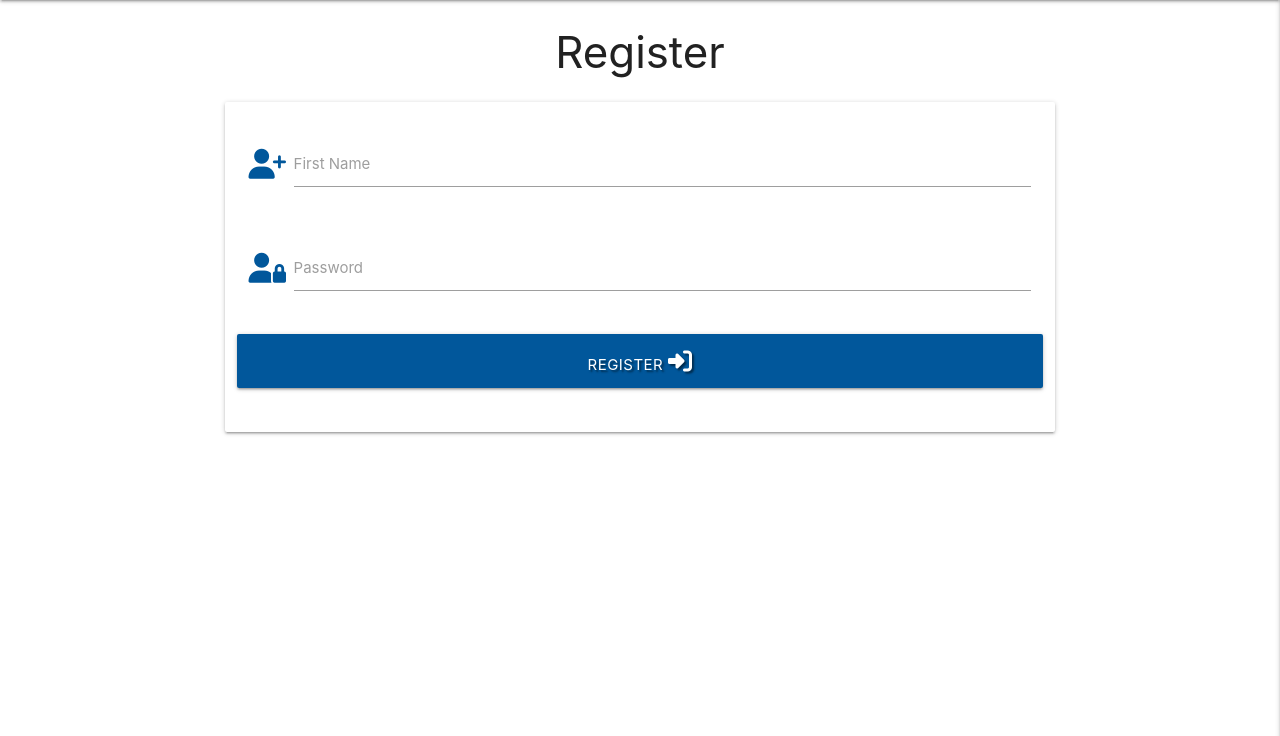
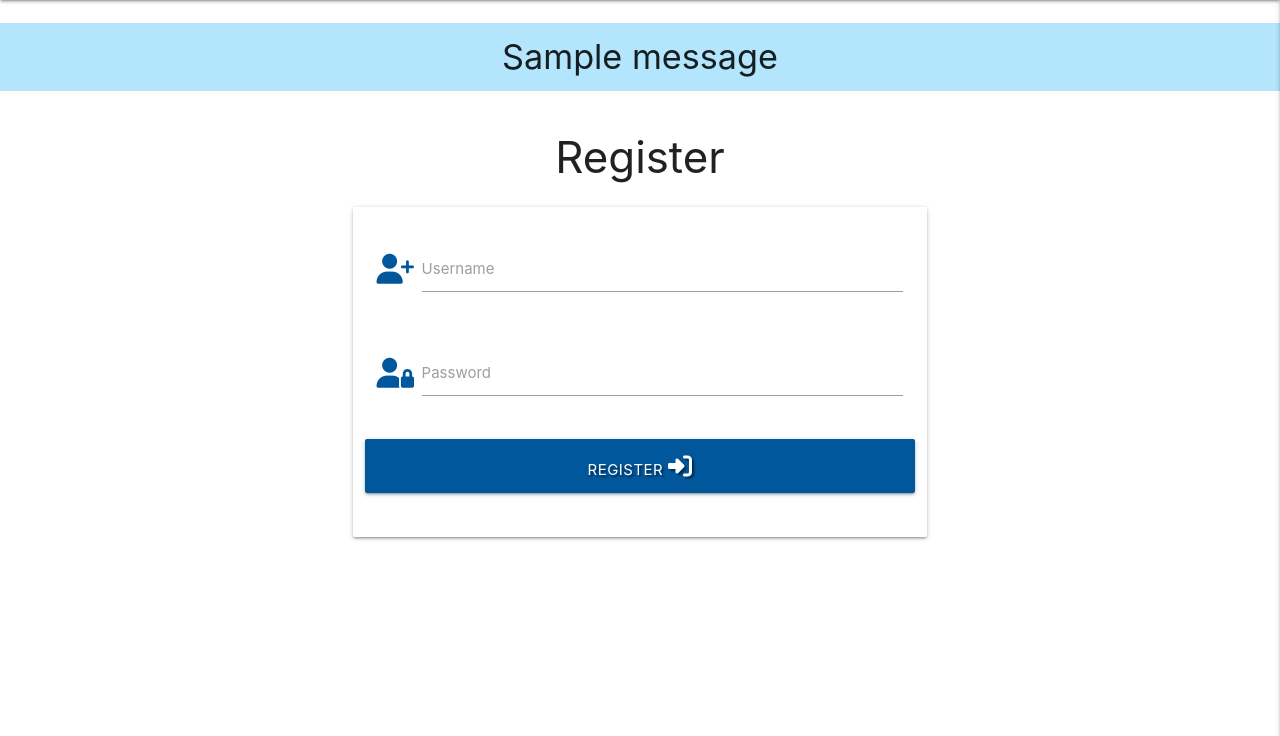
Before and after one commit to seanbrindley17/task-manager-walkthrough, a Flask app: page /register in a window 1280 px wide. Shown: the part 64-800 px from the top of the page. Run offline with Flask 3, Linux system fonts and the light colour scheme; one stand-in notice (Sample message) is shown; some libraries are stand-ins or nearby versions.

Commit message:
Add register functionality

```diff
--- a/app.py
+++ b/app.py
@@ -27,6 +27,38 @@ def get_tasks():
 
 @app.route("/register", methods=["GET", "POST"])
 def register():
+    if request.method == "POST":
+        #Checks if the username already exists in the database
+        #Use find_one() method on the Users collection in MongoDB
+        #Checks if the MongoDB username field matches that of the input field of "username" in the form
+        #Uses lower() method to compare as the user information is being stored in lowercase
+        existing_user = mongo.db.users.find_one(
+            {"username": request.form.get("username").lower()})
+
+        #If there is a match in the database after user inputs username
+        #Display message on screen using flash() method from Flask
+        #Then redirect user back to the url_for() for the same register function so they can input another username
+        if existing_user:
+            flash("Username already exists")
+            return redirect(url_for("register"))
+
+        #Acts as 'else' statement if no existing user is found
+        #Register variable is dictionary to be inserted into database
+        #Remember to separate items in a dictionary with a comma ,
+        register = {
+            #Gets the username value from the form and stores in lowercase
+            "username": request.form.get("username").lower(),
+            #Uses werkzeug.security classes to hash the password got from the form
+            "password": generate_password_hash(request.form.get("password"))
+        }
+        #Call the collection on MongoDB and uses inset_one() method to insert "register"
+        mongo.db.users.insert_one(register)
+
+        #Uses flask session function. Creates temporary session, like a page cookie
+        #Targets the username field in the form element
+        session["user"] = request.form.get("username").lower()
+        #After username is placed into session, flash() message to user
+        flash("Registration successful")
     return render_template("register.html")
 
 
--- a/static/css/style.css
+++ b/static/css/style.css
@@ -1,3 +1,7 @@
 .text-shadow {
     text-shadow: 2px 2px 2px rgba(0, 0, 0, 0.5);
 }
+
+.flashes h4 {
+    line-height: 2;
+}
--- a/templates/base.html
+++ b/templates/base.html
@@ -48,8 +48,26 @@
         </ul>
     </header>
 
-    {% block content %}
-    {% endblock %}
+    <section>
+        <!-- Section will be where any flash() messages are displayed -->
+        {% with messages = get_flashed_messages() %}
+            <!-- To check if there are any messages -->
+            {% if messages %}
+                <!-- Iterate through messages if there are multiple -->
+                {% for message in messages %}
+                    <div class="row flashes">
+                        <h4 class="light-blue lighten-4 center-align">{{message}}</h4>
+                    </div>
+                {% endfor %}
+            {% endif %}
+        {% endwith %}
+    </section>
+
+    <!-- Container is a Materialize class -->
+    <main class="container">
+        {% block content %}
+        {% endblock %}
+    </main>
 
     <script src="https://code.jquery.com/jquery-3.5.1.min.js"
         integrity="sha256-9/aliU8dGd2tb6OSsuzixeV4y/faTqgFtohetphbbj0=" crossorigin="anonymous"></script>
--- a/templates/register.html
+++ b/templates/register.html
@@ -13,7 +13,7 @@
                 <div class="input-field col s12">
                     <i class="fa-solid fa-user-plus prefix light-blue-text text-darken-4"></i>
                     <input id="username" name="username" type="text" class="validate">
-                    <label for="username">First Name</label>
+                    <label for="username">Username</label>
                 </div>
             </div>
             <!-- Password field -->
```
